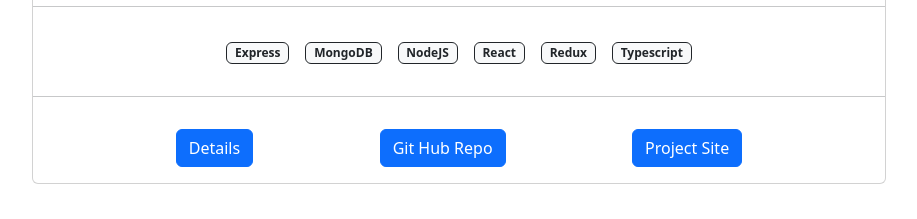
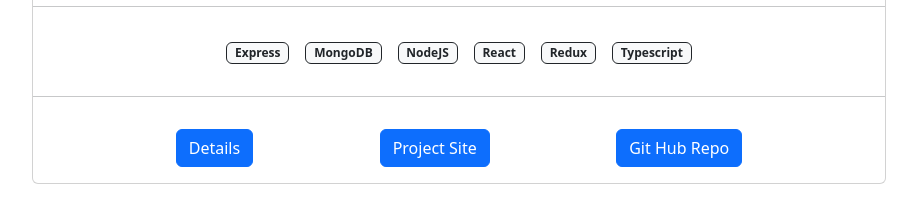
Before and after one commit to emoran0403/Portfolio, a React (Create React App) app: page /blogslab in a window 1280 px wide. Shown: the part 800-1019 px from the top of the page, without its empty margins (181-1098 px from the left). Built offline with nearby package versions, Linux system fonts and the light colour scheme.

Commit message:
reordered details, github, and deployment site buttons on mainview

```diff
--- a/src/Pages/MainPage.tsx
+++ b/src/Pages/MainPage.tsx
@@ -70,9 +70,7 @@
                   >
                     Details
                   </button>
-                  <a className="btn btn-primary" href={project.gitHubURL} rel="noreferrer" target="_blank">
-                    Git Hub Repo
-                  </a>
+
                   {project.title === "Gundam Getter" ? (
                     ""
                   ) : (
@@ -80,6 +78,10 @@
                       Project Site
                     </a>
                   )}
+
+                  <a className="btn btn-primary" href={project.gitHubURL} rel="noreferrer" target="_blank">
+                    Git Hub Repo
+                  </a>
                 </div>
               </div>
             </div>
```
